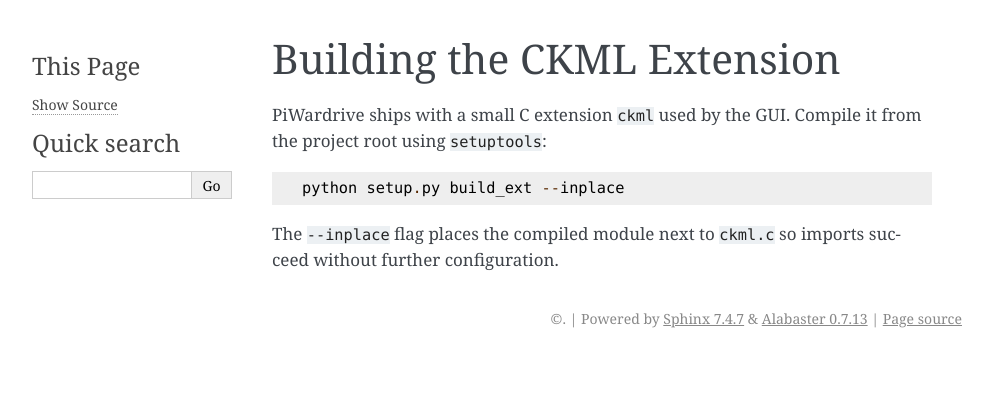
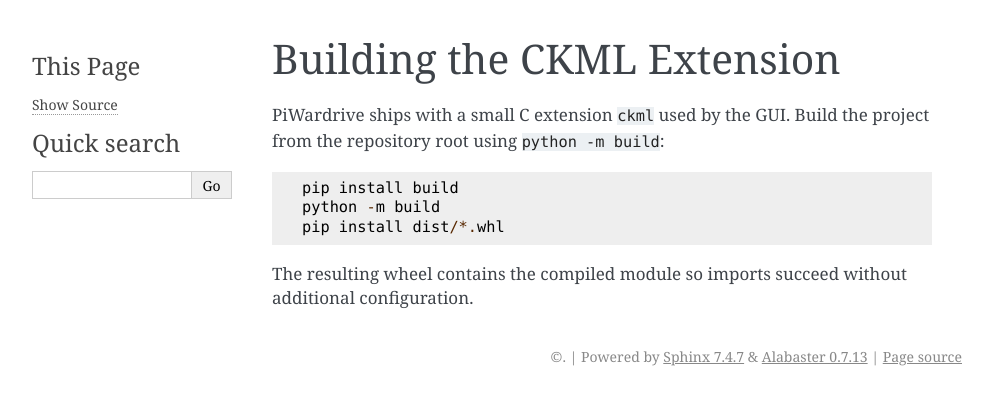
Before and after one commit to Trashytalk/piwardrive, a Sphinx documentation site: the page built from docs/ckml_build.rst, in a window 1280 px wide. Shown: the top 405 px of the page, without its empty margins (148-1141 px from the left). Built offline with Sphinx 7.4.7, drawn with Linux system fonts in a browser that asks for light colours.

Commit message:
Add setuptools build system and update build docs

```diff
--- a/docs/ckml_build.rst
+++ b/docs/ckml_build.rst
@@ -2,9 +2,11 @@ Building the CKML Extension
 ===========================
 
 PiWardrive ships with a small C extension ``ckml`` used by the GUI.
-Compile it from the project root using ``setuptools``::
+Build the project from the repository root using ``python -m build``::
 
-    python setup.py build_ext --inplace
+    pip install build
+    python -m build
+    pip install dist/*.whl
 
-The ``--inplace`` flag places the compiled module next to ``ckml.c`` so
-imports succeed without further configuration.
+The resulting wheel contains the compiled module so imports succeed without
+additional configuration.
--- a/pyproject.toml
+++ b/pyproject.toml
@@ -1,3 +1,7 @@
+[build-system]
+requires = ["setuptools>=61", "wheel"]
+build-backend = "setuptools.build_meta"
+
 [tool.flake8]
 max-line-length = 88
 extend-ignore = ["E203", "W503"]
```
Also changed, not shown: README.md (+4 -3 lines), 1 other file.
